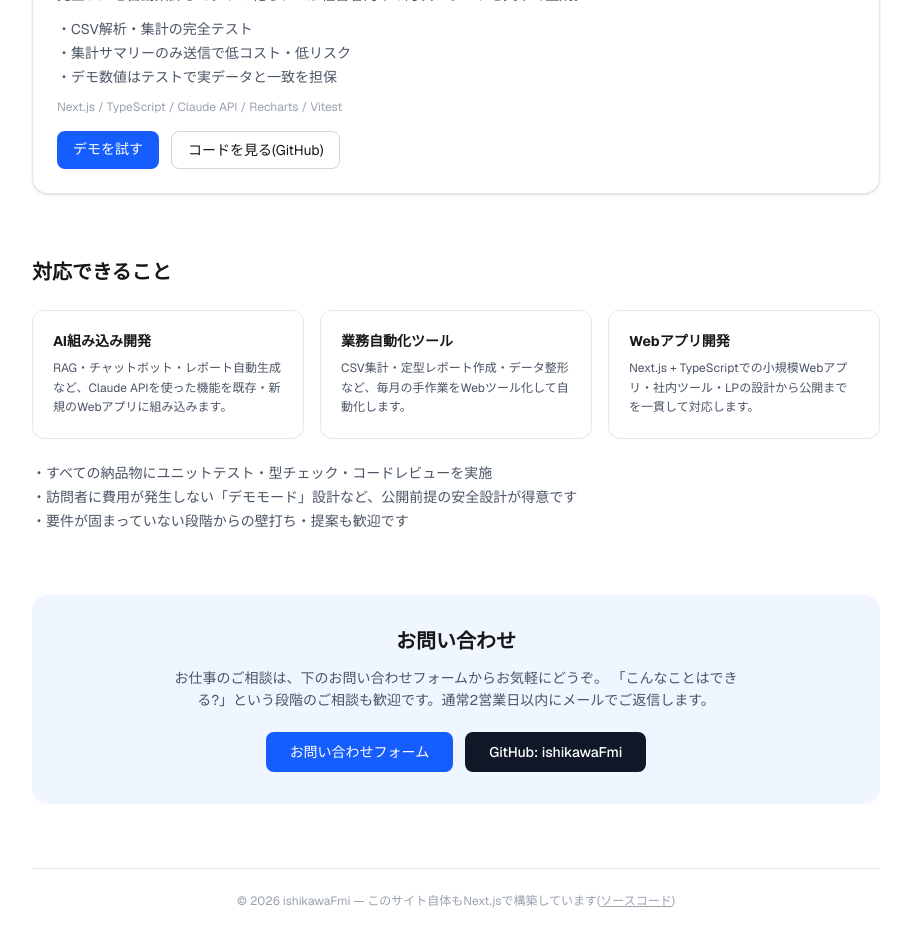
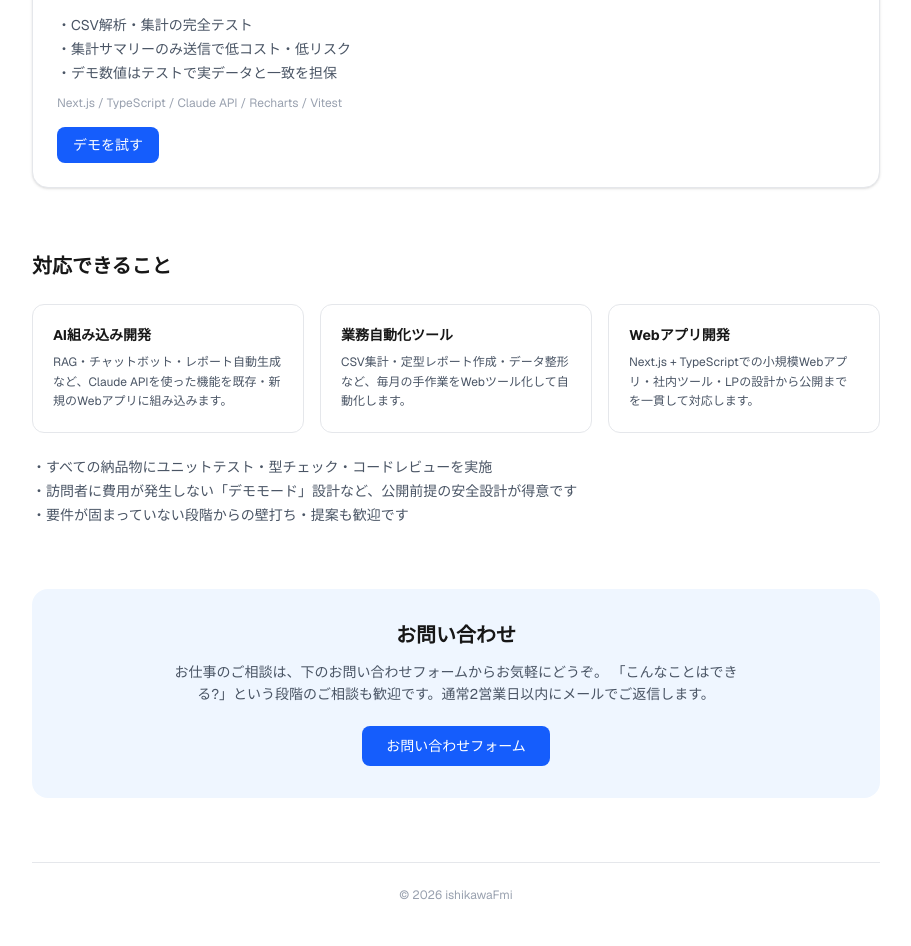
Before and after one commit to ishikawaFmi/portfolio, a Next.js app: page / in a window 1280 px wide. Shown: the part 2640-3586 px from the top of the page, without its empty margins (184-1095 px from the left). Built offline with nearby package versions, Linux system fonts and the light colour scheme.

Commit message:
feat: ページ内のGitHubリンクを削除

```diff
--- a/src/app/page.tsx
+++ b/src/app/page.tsx
@@ -67,14 +67,6 @@ export default function Home() {
                   >
                     デモを試す
                   </a>
-                  <a
-                    href={work.repoUrl}
-                    target="_blank"
-                    rel="noopener noreferrer"
-                    className="rounded-lg border border-gray-300 px-4 py-2 text-sm hover:bg-gray-50"
-                  >
-                    コードを見る(GitHub)
-                  </a>
                 </div>
               </div>
             </article>
@@ -105,32 +97,18 @@ export default function Home() {
           お仕事のご相談は、下のお問い合わせフォームからお気軽にどうぞ。
           「こんなことはできる?」という段階のご相談も歓迎です。通常2営業日以内にメールでご返信します。
         </p>
-        <div className="mt-5 flex flex-wrap justify-center gap-3">
         <a
           href="https://forms.gle/QHiJfezcPgqWX5eb6"
           target="_blank"
           rel="noopener noreferrer"
-            className="inline-block rounded-lg bg-blue-600 px-6 py-2.5 text-sm font-medium text-white hover:bg-blue-700"
+          className="mt-5 inline-block rounded-lg bg-blue-600 px-6 py-2.5 text-sm font-medium text-white hover:bg-blue-700"
         >
           お問い合わせフォーム
         </a>
-          <a
-            href="https://github.com/ishikawaFmi"
-            target="_blank"
-            rel="noopener noreferrer"
-            className="inline-block rounded-lg bg-gray-900 px-6 py-2.5 text-sm font-medium text-white hover:bg-gray-700"
-          >
-            GitHub: ishikawaFmi
-          </a>
-        </div>
       </section>
 
       <footer className="mt-16 border-t border-gray-200 pt-6 text-center text-xs text-gray-400">
-        © 2026 ishikawaFmi — このサイト自体もNext.jsで構築しています(
-        <a href="https://github.com/ishikawaFmi/portfolio" className="underline">
-          ソースコード
-        </a>
-        )
+        © 2026 ishikawaFmi
       </footer>
     </main>
   );
```
Lines whose indentation alone changed are shown as unchanged.
